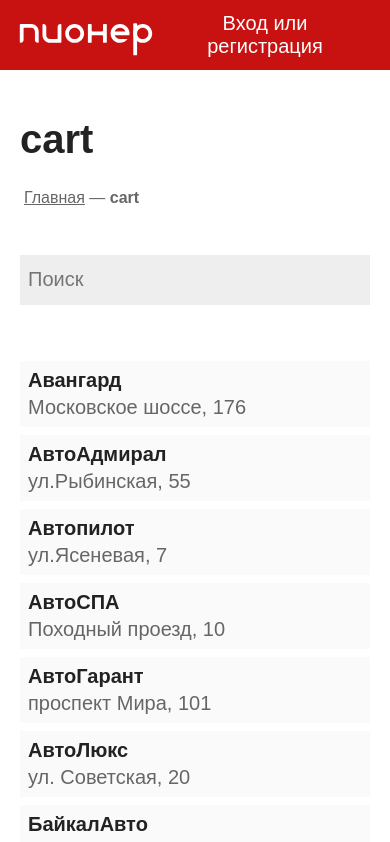
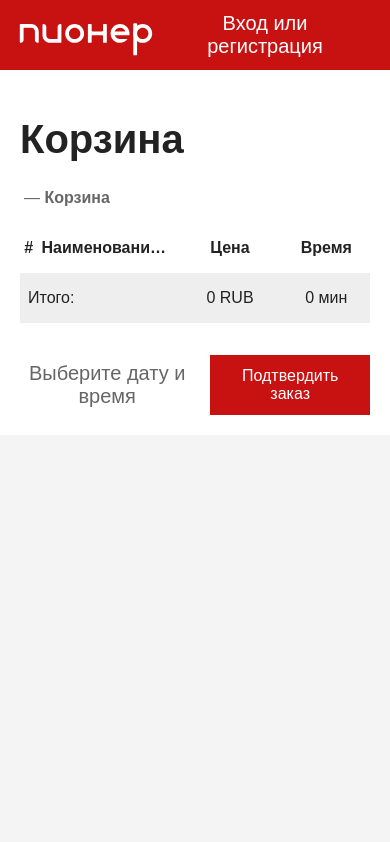
Before and after one commit to Hracc/untitled_2, a React (Vite) app in the folder frontend/: page /cart in a window 390 px wide. Shown: the top 842 px of the page. Built offline with nearby package versions, Linux system fonts and the light colour scheme.

Commit message:
Релиз 3. Добавлена страница подтверждения заказа. Логотип теперь имеет динамический фон primary color. В модальное окно добавлена ссылка на регистрацию.

```diff
--- a/frontend/src/App.jsx
+++ b/frontend/src/App.jsx
@@ -2,6 +2,7 @@ import { BrowserRouter as Router, Routes, Route } from "react-router-dom";
 import { Home } from "./pages/Home";
 import { CategoryPage } from "./pages/CategoryPage";
 import {ServiceDetailsPage} from "./pages/ServiceDetailsPage.jsx"; // Новая страница
+import { CartPage } from "./pages/CartPage";
 
 export default function App() {
     return (
@@ -12,6 +13,7 @@ export default function App() {
                 <Route path="/:categoryName" element={<CategoryPage />} />
                 {/* Маршрут для конкретного автосервиса */}
                 <Route path="/:categoryName/:serviceName" element={<ServiceDetailsPage />} />
+                <Route path="/cart" element={<CartPage />} />
             </Routes>
         </Router>
     );
--- a/frontend/src/components/Calendar.scss
+++ b/frontend/src/components/Calendar.scss
@@ -2,7 +2,8 @@
 
 .calendar-wrapper {
   position: relative; /* чтобы календарь мог всплывать относительно этой обёртки */
-  display: inline-block; /* или block, если нужно */
+  display: flex;
+
 }
 
 .calendar {
--- a/frontend/src/components/Logo.jsx
+++ b/frontend/src/components/Logo.jsx
@@ -1,9 +1,10 @@
 import React from 'react'
+import '../variables.scss';
 
 export const Logo = () => {
     return (
         <svg viewBox="0 0 740 258" fill="none" xmlns="http://www.w3.org/2000/svg">
-            <rect width="740" height="258" rx="20" fill="#C81111"/>
+            <rect width="740" height="258" rx="20" fill="$primary-color"/>
             <path fillRule="evenodd" clipRule="evenodd" d="M25 79C22.2386 79 20 81.2386 20 84V174C20 176.761 22.2386 179 25 179C33.2843 179 40 172.284 40 164V104C40 101.239 42.2386 99 45 99H80C91.0457 99 100 107.954 100 119V164C100 172.284 106.716 179 115 179C117.761 179 120 176.761 120 174V119C120 96.9086 102.091 79 80 79H25Z" fill="white"/>
             <path fillRule="evenodd" clipRule="evenodd" d="M235 179C237.761 179 240 176.761 240 174V84C240 81.2386 237.761 79 235 79C226.716 79 220 85.7157 220 94V154C220 156.761 217.761 159 215 159H180C168.954 159 160 150.046 160 139V94C160 85.7157 153.284 79 145 79C142.239 79 140 81.2386 140 84V139C140 161.091 157.909 179 180 179H235Z" fill="white"/>
             <path fillRule="evenodd" clipRule="evenodd" d="M310 179C337.614 179 360 156.614 360 129C360 101.386 337.614 79 310 79C282.386 79 260 101.386 260 129C260 156.614 282.386 179 310 179ZM310 159C326.569 159 340 145.569 340 129C340 112.431 326.569 99 310 99C293.431 99 280 112.431 280 129C280 145.569 293.431 159 310 159Z" fill="white"/>
--- a/frontend/src/components/Modal.jsx
+++ b/frontend/src/components/Modal.jsx
@@ -1,4 +1,5 @@
 import { useState, useEffect } from "react";
+import { useParams, Link } from "react-router-dom";
 import "./Modal.scss"; // Подключаем стили для Modal
 
 export function Modal({ isOpen, onClose }) {
@@ -46,7 +47,11 @@ export function Modal({ isOpen, onClose }) {
     return (
         <div className="modal-overlay" onClick={handleOverlayClick}>
             <div className="modal-content">
-                <h2 className="modal-title">Вход или регистрация</h2>
+                <h2 className="modal-title">Войти или&nbsp;
+                    <nav className="register-link">
+                        <Link to="/register">зарегистрироваться</Link>
+                    </nav>
+                </h2>
 
                 <input
                     type="email"
--- a/frontend/src/components/Modal.scss
+++ b/frontend/src/components/Modal.scss
@@ -9,7 +9,7 @@
   justify-content: center;
   align-items: center;
   background-color: rgba(0, 0, 0, 0.5);
-  z-index: 1000;
+  z-index: 10000;
 }
 
 .modal-content {
@@ -97,3 +97,10 @@
     color: $dark-gray-color;
   }
 }
+.register-link {
+  display: inline;
+  a {
+    text-decoration: underline;
+    color: $primary-color;
+  }
+}
--- /dev/null
+++ b/frontend/src/pages/CartPage.jsx
@@ -0,0 +1,81 @@
+import { useLocation, Link } from "react-router-dom";
+import { Header } from "../components/Header";
+import "../styles.scss";
+import Calendar from "../components/Calendar.jsx";
+
+export function CartPage() {
+    const location = useLocation();
+    const cartData = location.state || {
+        serviceName: "",
+        address: "",
+        category: "",
+        offers: [],
+    };
+
+    const { serviceName, address, category, offers } = cartData;
+
+    const totalPrice = offers.reduce((sum, o) => sum + o.price, 0);
+    const totalTime = offers.reduce((sum, o) => {
+        const numericTime = parseInt(o.time);
+        return sum + (isNaN(numericTime) ? 0 : numericTime);
+    }, 0);
+
+    return (
+        <div>
+            <Header />
+            <div className="container">
+                <div className="content">
+                    <h1>Корзина</h1>
+
+                    {/* Хлебные крошки */}
+                    <nav className="navigate">
+                        <Link to={`/${encodeURIComponent(category)}/${encodeURIComponent(serviceName)}`}>
+                            {serviceName}
+                        </Link>
+                        {" — "}
+                        <strong>Корзина</strong>
+                    </nav>
+
+                    <h5>{address}</h5>
+
+                    {/* Таблица услуг */}
+                    <table className="cart-table">
+                        <thead>
+                        <tr>
+                            <th>#</th>
+                            <th>Наименование услуги</th>
+                            <th>Цена</th>
+                            <th>Время</th>
+                        </tr>
+                        </thead>
+                        <tbody>
+                        {offers.map((o, i) => (
+                            <tr key={o.id}>
+                                <td>{i + 1}</td>
+                                <td>{o.name}</td>
+                                <td>{o.price} RUB</td>
+                                <td>{o.time}</td>
+                            </tr>
+                        ))}
+                        </tbody>
+                        <tfoot>
+                        <tr>
+                            <td colSpan="2" className="cart-total">Итого:</td>
+                            <td className="cart-total">{totalPrice} RUB</td>
+                            <td className="cart-total">{totalTime} мин</td>
+                        </tr>
+                        </tfoot>
+                    </table>
+
+                    {/* Кнопка подтверждения */}
+                    <div className="cart-confirm">
+                        <Calendar />
+                        <button className="confirm-button" onClick={() => alert("Заказ подтверждён!")}>
+                            Подтвердить заказ
+                        </button>
+                    </div>
+                </div>
+            </div>
+        </div>
+    );
+}
--- a/frontend/src/pages/Home.jsx
+++ b/frontend/src/pages/Home.jsx
@@ -20,7 +20,6 @@ export function Home() {
                     <SearchBar search={search} setSearch={setSearch} />
                     <h3>Поручите дела специалистам</h3>
                     <ServicesList services={services} search={search} />
-                    <Calendar />
                 </div>
                 <Modal isOpen={isModalOpen} onClose={() => setModalOpen(false)} />
 
--- a/frontend/src/pages/ServiceDetailsPage.jsx
+++ b/frontend/src/pages/ServiceDetailsPage.jsx
@@ -1,35 +1,27 @@
-// src/pages/ServiceDetailsPage.jsx
-
 import { useState, useEffect } from "react";
-import { useParams, Link } from "react-router-dom";
+import { useParams, Link, useNavigate } from "react-router-dom";
 import { Header } from "../components/Header";
-import {SearchBar} from "../components/SearchBar.jsx";
+import { Modal } from "../components/Modal";
 import "../styles.scss";
-import Calendar from "../components/Calendar.jsx";
-
 
 export function ServiceDetailsPage() {
-    // Из URL получаем и категорию, и название сервиса:
     const { categoryName, serviceName } = useParams();
+    const navigate = useNavigate();
 
-    // Данные об автосервисе (название, адрес, категория)
     const [serviceData, setServiceData] = useState(null);
-    // Список услуг
     const [offers, setOffers] = useState([]);
-    // Выбранные услуги (ID-шники)
     const [selectedOffers, setSelectedOffers] = useState([]);
+    const [isModalOpen, setModalOpen] = useState(false);
 
-    // Загружаем (или мокаем) данные при монтировании
     useEffect(() => {
-        // Можно сделать fetch(`/api/services/${categoryName}/${serviceName}`)
-        // но пока заглушка:
+        // Имитируем запрос к API. В реальном проекте:
+        // fetch(`/api/services/${categoryName}/${serviceName}`).then(...)
         setServiceData({
             id: 1,
             name: serviceName,
             address: "Московское шоссе, 176",
-            category: categoryName
+            category: categoryName,
         });
-
         setOffers([
             { id: 101, name: "Комплексная мойка", price: 2000, time: "15 мин" },
             { id: 102, name: "Чистка салона", price: 2000, time: "15 мин" },
@@ -39,7 +31,7 @@ export function ServiceDetailsPage() {
         ]);
     }, [categoryName, serviceName]);
 
-    // Переключение выбранной услуги
+    // Переключаем выбор услуги
     const toggleOffer = (offerId) => {
         setSelectedOffers((prev) =>
             prev.includes(offerId)
@@ -48,10 +40,29 @@ export function ServiceDetailsPage() {
         );
     };
 
-    // Подсчет итоговой суммы
+    // Считаем итоговую стоимость выбранных услуг
     const totalPrice = offers
         .filter((o) => selectedOffers.includes(o.id))
         .reduce((sum, o) => sum + o.price, 0);
+
+    // Переход в корзину, передавая все нужные данные через state
+    const goToCart = () => {
+        if (!serviceData) return;
+
+        // Отбираем выбранные услуги (полные объекты)
+        const chosenOffers = offers.filter((o) => selectedOffers.includes(o.id));
+
+        // Формируем объект для корзины
+        const cartData = {
+            serviceName: serviceData.name,
+            address: serviceData.address,
+            category: serviceData.category,
+            offers: chosenOffers,
+        };
+
+        // Переходим на /cart, передавая cartData через state
+        navigate("/cart", { state: cartData });
+    };
 
     if (!serviceData) {
         return <div>Загрузка...</div>;
@@ -59,12 +70,13 @@ export function ServiceDetailsPage() {
 
     return (
         <div>
-            <Header />
+            <Header onLoginClick={() => setModalOpen(true)} />
             <div className="container">
                 <div className="content">
                     <h1 style={{ margin: "0.25rem 0" }}>{serviceData.name}</h1>
                     <h5>{serviceData.address}</h5>
-                    <nav className="navigate" style={{ margin: "2rem 0" }} >
+
+                    <nav className="navigate" style={{ margin: "2rem 0" }}>
                         <Link to={`/${encodeURIComponent(serviceData.category)}`}>
                             {serviceData.category}
                         </Link>
@@ -72,14 +84,14 @@ export function ServiceDetailsPage() {
                         <strong>{serviceData.name}</strong>
                     </nav>
 
-                    {/* Итоговая сумма + ссылка на корзину */}
+                    {/* Кнопка "В корзину" */}
                     <div className="offers-total">
-                        <span>
-                        Итого: <strong>{totalPrice} RUB</strong>{" "}
-                        </span>
-                        <Link to="/cart" className="cart-link">
+            <span>
+              Итого: <strong>{totalPrice} RUB</strong>
+            </span>
+                        <button onClick={goToCart} className="cart-link">
                             Корзина
-                        </Link>
+                        </button>
                     </div>
 
                     <div className="offers-list">
@@ -87,7 +99,6 @@ export function ServiceDetailsPage() {
                             const isSelected = selectedOffers.includes(offer.id);
                             return (
                                 <div key={offer.id} className="offer-item">
-                                    {/* Кастомный чекбокс */}
                                     <label className="offer-checkbox">
                                         <input
                                             type="checkbox"
@@ -96,8 +107,6 @@ export function ServiceDetailsPage() {
                                         />
                                         <span className="custom-check"></span>
                                     </label>
-
-                                    {/* Название и цена услуги */}
                                     <div className="offer-info">
                                         <div className="offer-name">{offer.name}</div>
                                         <div className="offer-price">
@@ -108,8 +117,8 @@ export function ServiceDetailsPage() {
                             );
                         })}
                     </div>
-
                 </div>
+                <Modal isOpen={isModalOpen} onClose={() => setModalOpen(false)} />
             </div>
         </div>
     );
--- a/frontend/src/styles.scss
+++ b/frontend/src/styles.scss
@@ -170,4 +170,132 @@ h5 {
   margin-right: 1.5rem;
   color: $dark-gray-color;
   text-decoration: underline;
+  border: none;
+  cursor: pointer;
+  font-size: 1.25rem;
 }
+
+.cart-table {
+  table-layout: fixed; /* ВАЖНО: фиксированная компоновка */
+  width: 100%;
+  border-collapse: collapse;
+  margin-top: 1rem;
+  font-size: 1rem;
+
+  /* ====== Ширины по умолчанию (экраны > 480px) ====== */
+  th:nth-child(1),
+  td:nth-child(1) {
+    width: 10%;
+    text-align: center;
+    text-overflow: clip;
+  }
+
+  th:nth-child(2),
+  td:nth-child(2) {
+    width: 65%;
+  }
+
+  th:nth-child(3),
+  td:nth-child(3) {
+    width: 15%;
+    text-align: center;
+  }
+
+  th:nth-child(4),
+  td:nth-child(4) {
+    width: 10%;
+    text-align: center;
+  }
+
+  /* Настройки для cart-total */
+  th.cart-total:nth-child(1),
+  td.cart-total:nth-child(1) {
+    text-align: left;
+    padding-left: 1rem;
+  }
+
+  th.cart-total:nth-child(2),
+  td.cart-total:nth-child(2) {
+    text-align: center;
+  }
+
+  th.cart-total:nth-child(3),
+  td.cart-total:nth-child(3) {
+    text-align: center;
+  }
+
+  /* ====== Переопределение ширин для мобильных (max-width: 480px) ====== */
+  @media (max-width: 480px) {
+    th:nth-child(1),
+    td:nth-child(1) {
+      width: 5%;
+    }
+
+    th:nth-child(2),
+    td:nth-child(2) {
+      width: 40%;
+    }
+
+    th:nth-child(3),
+    td:nth-child(3) {
+      width: 30%;
+    }
+
+    th:nth-child(4),
+    td:nth-child(4) {
+      width: 25%;
+    }
+    td.cart-total:nth-child(1) {
+      padding-left: 0.5rem;
+    }
+  }
+
+  /* Общие стили для th и td */
+  th,
+  td {
+    padding: 1rem 0.25rem;
+    white-space: nowrap;
+    overflow: hidden;
+    text-overflow: ellipsis;
+  }
+
+  th {
+    text-align: left;
+    color: $dark-gray-color;
+  }
+
+  td {
+    color: $ligt-gray-color; /* Проверка на опечатку? Может $light-gray-color? */
+  }
+
+  td.cart-total {
+    background-color: $ultra-light-gray-color;
+    color: $dark-gray-color;
+  }
+
+  tr {
+    // border-bottom: 1px solid #ccc;
+  }
+}
+
+
+
+.cart-confirm {
+  display: flex;
+  justify-content: right;
+  margin-top: 2rem;
+}
+
+.confirm-button {
+  background-color: $primary-color;
+  color: white;
+  border: none;
+  padding: 0.75rem 1.5rem;
+  margin-left: 1rem;
+  cursor: pointer;
+  font-size: 1rem;
+
+  &:hover {
+    background-color: #a50e0e;
+  }
+}
```
